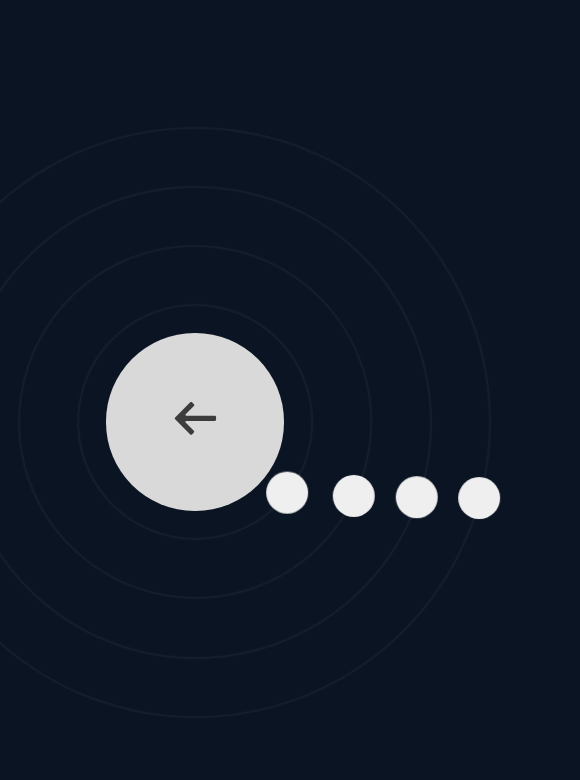
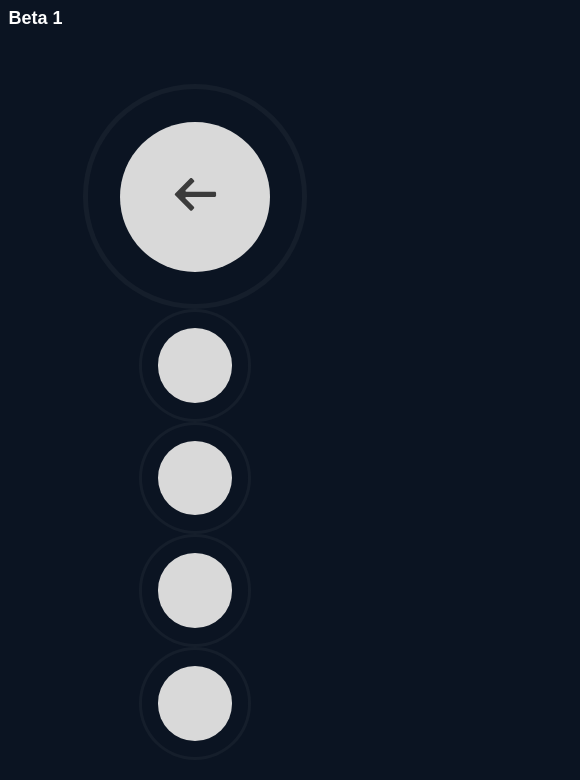
Before and after one commit to Davedude1011-dump/NoName, a plain HTML site: page apps/profile/profile-menu.html in a window 390 px wide. Shown: the whole page, 580 px wide, since content can reach past the window. Drawn offline with Linux system fonts and the light colour scheme.

Commit message:
Add files via upload

```diff
--- a/apps/profile/profile-menu.html
+++ b/apps/profile/profile-menu.html
@@ -9,6 +9,7 @@
         <script src="../../menu/menu.js" defer></script>
     </head>
     <body>
+        <div class="version"></div>
         <div class="orbit-outer"></div>
     </body>
 </html>
--- a/menu/menu.css
+++ b/menu/menu.css
@@ -13,9 +13,32 @@
 }
 
 body {
+    width: 100vw;
+    height: 100vh;
+
     background-color: var(--background-color);
     overflow: hidden;
 }
+
+
+/*
+<div class="menu-outer">
+    <div class="ring">
+        <button class="ring-button">1</button>
+    </div>
+    <div class="ring">
+        <button class="ring-button">2</button>
+    </div>
+    <div class="ring">
+        <button class="ring-button">3</button>
+    </div>
+    <button class="center-button">()</button>
+</div>
+*/
+
+
+
+@media screen and (orientation: landscape) {
     .orbit-outer {
         width: 100vw;
         height: 100vh;
@@ -116,24 +139,78 @@ body {
         transform: rotate(15deg);
     }
 
-/*
-<div class="menu-outer">
-    <div class="ring">
-        <button class="ring-button">1</button>
-    </div>
-    <div class="ring">
-        <button class="ring-button">2</button>
-    </div>
-    <div class="ring">
-        <button class="ring-button">3</button>
-    </div>
-    <button class="center-button">()</button>
-</div>
-*/
-
     .version {
         font-size: large;
         color: white;
         font-weight: bold;
         margin: 1vh;
     }
+}
+
+@media screen and (orientation: portrait) {
+    body {
+        display: flex;
+        justify-content: center;
+        align-items: center;
+    }
+
+    .orbit-outer {
+        height: 80vh;
+        width: 80vw;
+
+        display: flex;
+        flex-direction: column-reverse;
+        align-items: center;
+        justify-content: space-around;
+    }
+    .ring-shell {
+        height: 25%;
+        aspect-ratio: 1/1;
+        border: 3px solid var(--ring-color);
+        background-color: var(--background-color);
+        border-radius: 50%;
+    }
+    .ring-shell:has(button.center-button) {
+        height: 50%;
+        aspect-ratio: 1/1;
+        border: 5px solid var(--ring-color);
+
+        display: flex;
+        justify-content: center;
+        align-items: center;
+    }
+    .ring {
+        height: 100% !important;
+        width: 100% !important;
+
+        display: flex;
+        justify-content: center;
+        align-items: center;
+    }
+
+    button {
+        width: 70% !important;
+        height: 70% !important;
+
+        border-radius: 50%;
+        border: none;
+        background-color: var(--forground-color);
+
+        font-weight: bold;
+        font-size: large;
+        color: var(--gray);
+        letter-spacing: 1.2px;
+    }
+
+
+    .version {
+        position: absolute;
+        font-size: large;
+        color: white;
+        font-weight: bold;
+        margin: 1vh;
+
+        left: 0;
+        top: 0;
+    }
+}
--- a/menu/menu.js
+++ b/menu/menu.js
@@ -100,6 +100,8 @@ OrbitTypes = {
     ],
 }
 
+function isLandscape() { return window.innerWidth > window.innerHeight; }
+
 const OrbitOuter = document.querySelector(".orbit-outer")
 
 var currentPath = window.location.pathname;
@@ -151,10 +153,15 @@ for (let i = 0; i < OrbitArray.length; i++) {
         NewOrbitButton.innerHTML = Icon
         NewOrbitButton.style.animationDuration = Timing
         NewOrbitButton.onclick = function() {
+            if (isLandscape()) {
                 CollapseOrbit()
                 setTimeout(function() {
                     window.open(Destination, "_self")
                 }, 1500)
+            }
+            else {
+                window.open(Destination, "_self")
+            }
         }
 
         NewOrbit.appendChild(NewOrbitButton)
@@ -172,12 +179,18 @@ for (let i = 0; i < OrbitArray.length; i++) {
         NewCenterButton.innerHTML = Icon
         if (Destination != "") {
             NewCenterButton.onclick = function() {
+                if (isLandscape()) {
                     CollapseOrbit()
                     setTimeout(function() {
                         window.open(Destination, "_self")
                     }, 1500)
                 }
+                else {
+                    window.open(Destination, "_self")
+                }
+            }
             NewCenterButton.classList.add("center-button-active")
+            if (isLandscape()) {
                 NewCenterButton.addEventListener("mouseenter", function() {
                     var AllRingShells = document.querySelectorAll(".ring-shell");
                     for (let j = 0; j < AllRingShells.length; j++) {
@@ -194,6 +207,7 @@ for (let i = 0; i < OrbitArray.length; i++) {
                         }
                     }
                 })
+            }
         }
 
         NewOrbitShell.appendChild(NewCenterButton)
```
Also changed, not shown: apps/leaderboard/leaderboard-menu.html (+1 -0 lines). Lines whose indentation alone changed are shown as unchanged.
